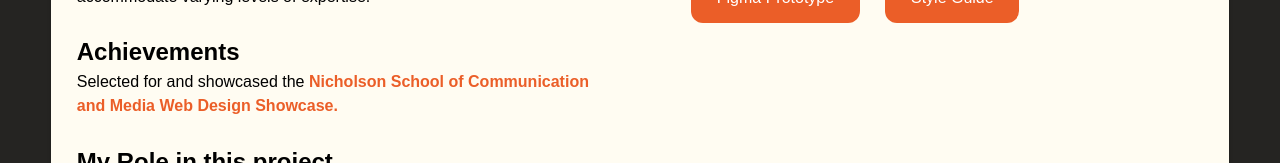
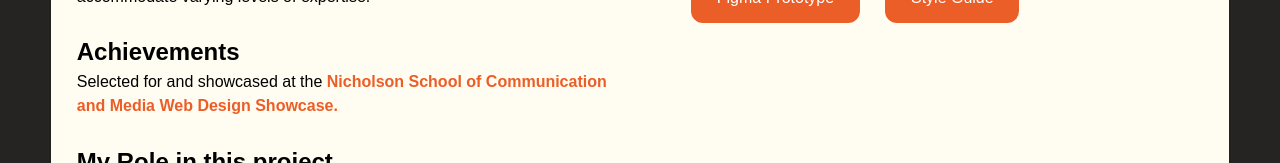
Before and after one commit to kharidubard/dubardPortfolio, a React (Vite) app: page /pages/projects/NPS_PNW in a window 1280 px wide. Shown: the part 637-800 px from the top of the page. Built offline with nearby package versions, Linux system fonts and the light colour scheme.

Commit message:
Update NPS_PNW.jsx
added "at"

```diff
--- a/src/pages/projects/NPS_PNW.jsx
+++ b/src/pages/projects/NPS_PNW.jsx
@@ -45,7 +45,7 @@
               <div className="mt-4">
                 <h2 className="font-bold text-[24px]">Achievements</h2>
                 <p className="text-16 md:text-20">
-                  Selected for and showcased the{" "}
+                  Selected for and showcased at the{" "}
                   <a
                     href="https://communication.ucf.edu/digital-media-students-make-an-impression-during-showcase/"
                     target="_blank"
```
